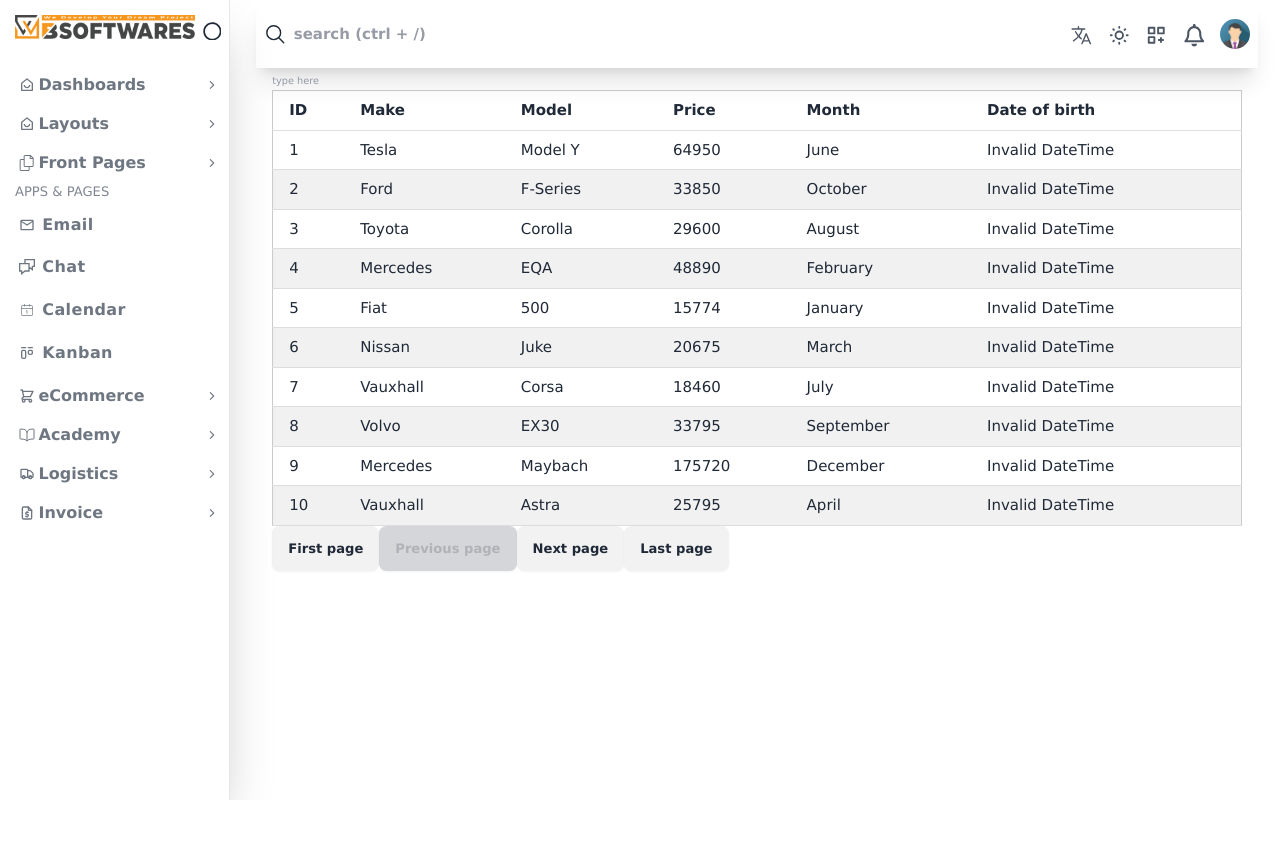
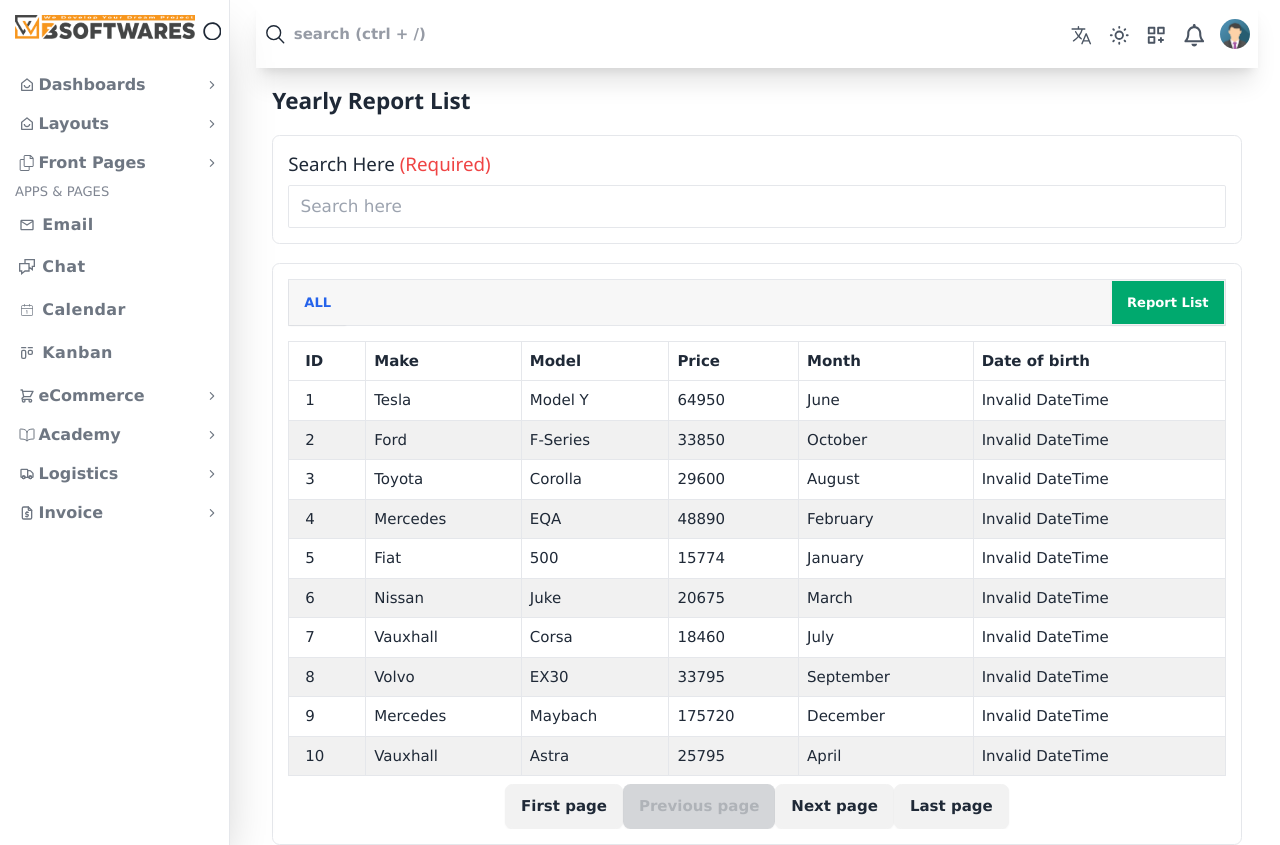
Before and after one commit to Nextwebservice-Frontend/react-admin-template, a React (Vite) app: page /tableTanStack in a window 1280 px wide. Before the commit the page ends 800 px from the top, so only its background shows below. Built offline with nearby package versions, Linux system fonts and the light colour scheme.

Commit message:
tanstack table added

```diff
--- a/src/Pages/Profile/ProfileModal.jsx
+++ b/src/Pages/Profile/ProfileModal.jsx
@@ -77,9 +77,7 @@
                                                     className="input input-bordered w-full "
                                                 />
                                             </div>
-
                                         </div>
-
                                         <div className="bg-[#f7f7f7] mt-4 p-6 border flex gap-2 justify-end">
                                             <button className="bg-[#5cb85c] text-lg text-white ml-4 inline-flex justify-center rounded-md border border-transparent  px-4 py-2  font-medium  hover:bg-blue-200 focus:outline-none focus-visible:ring-2 focus-visible:ring-blue-500 focus-visible:ring-offset-2">
                                                 Add
--- a/src/Pages/ReactDataTable/TableTanStack.jsx
+++ b/src/Pages/ReactDataTable/TableTanStack.jsx
@@ -11,7 +11,6 @@
             header: 'ID',
             accessorKey: 'id',
             footer: 'ID'
-
         },
         {
             header: 'Make',
@@ -23,29 +22,24 @@
             header: 'Model',
             accessorKey: 'model',
             footer: 'Model'
-
         }
         ,
         {
             header: 'Price',
             accessorKey: 'price',
             footer: 'Price'
-
         }
         ,
         {
             header: 'Month',
             accessorKey: 'month',
             footer: 'Month',
-
-
         },
         {
             header: 'Date of birth',
             accessorKey: 'dob',
             footer: 'Date of birth',
             cell : info => DateTime.fromISO(info.getValue()).toLocaleString(DateTime.DATE_MED),
-
         }
     ]
     const [sorting, setSorting] = useState([])
@@ -67,47 +61,64 @@
     return (
         <>
             <div className='w3-container'>
-                <input type="text my-5 py-10" value={filtering} onChange={(e) => setFiltering(e.target.value)} placeholder='type here' />
-                <table className='w3-table-all'>
+                <div className="flex flex-wrap align-items-center justify-content-between gap-2 my-5 ">
+                    <h1 className="text-xl md:text-2xl text-900 font-bold ml-4 md:ml-0">Yearly Report List</h1>
+                </div>
+
+                <div className="flex flex-col justify-content-end border p-4 mb-5 rounded-lg">
+                    <h1 className='mb-2 w-full text-xl'>Search Here <span className='text-red-500'>(Required)</span></h1>
+                    <span>
+                        <input className='border w-full py-2 rounded-sm text-lg pl-3' type="text" value={filtering} onChange={(e) => setFiltering(e.target.value)} placeholder='Search here' />
+                    </span>
+                </div>
+                <div className='border p-4 rounded-lg'>
+                    <div className='flex flex-col md:flex-row md:items-center md:justify-between gap-2 md:gap-0 md:border mb-4 w-full'>
+                        <div className='flex border md:border-none w-full'>
+                            <button className='btn rounded-none border-none text-blue-600 bg-[#f7f7f7]'>ALL</button>
+                            <button className='w-[100%]  bg-[#f7f7f7]'></button>
+                        </div>
+                        <button className='btn rounded-none bg-success text-white'>Report List</button>
+                    </div>
+                    {/* table start here */}
+                    <div className='' style={{ overflow: 'auto' }} >
+                        <table className='w3-table-all '>
                             <thead>
                                 {table.getHeaderGroups().map(headerGroup => (
                                     <tr key={headerGroup.id}>
-                                {headerGroup.headers.map(header => <th key={header.id}>
+                                        {headerGroup.headers.map(header => <th key={header.id} className='border'>
                                             {flexRender(
                                                 header.column.columnDef.header, header.getContext()
                                             )}
-
                                             {
                                                 {
-                                            asc:'asc',desc:'desc'
-                                        }[header.column.getIsSorted()?? null]
+                                                    asc: 'asc', desc: 'desc'
+                                                }[header.column.getIsSorted() ?? null]
                                             }
                                         </th>)}
-
                                     </tr>
-
                                 ))}
-
                             </thead>
-
-                    <tbody>
-                        {table.getRowModel().rows.map(row =>(
-                            <tr key={row.id}>
-                                {row.getVisibleCells().map(cell =>(
-                                    <td key={cell.id}>
-                                        {flexRender(cell.column.columnDef.cell,cell.getContext())}
+                            <tbody className=''>
+                                {table.getRowModel().rows.map(row => (
+                                    <tr key={row.id} >
+                                        {row.getVisibleCells().map(cell => (
+                                            <td key={cell.id} className='border'>
+                                                {flexRender(cell.column.columnDef.cell, cell.getContext())}
                                             </td>
                                         ))}
                                     </tr>
                                 ))}
-
                             </tbody>
                         </table>
-                <div>
-                    <button className='btn' onClick={() => table.setPageIndex(0)}>First page</button>
-                    <button className='btn' disabled={!table.getCanPreviousPage()} onClick={() =>table.previousPage()}>Previous page</button>
-                    <button className='btn' disabled={!table.getCanNextPage()} onClick={() =>table.nextPage()}>Next page</button>
-                    <button className='btn' onClick={() =>table.setPageIndex(table.getPageCount()-1)}>Last page</button>
+                        <div className='text-center mt-2'>
+                            <button className='btn text-sm md:text-base' onClick={() => table.setPageIndex(0)}>First page</button>
+                            <button className='btn text-sm md:text-base' disabled={!table.getCanPreviousPage()} onClick={() => table.previousPage()}>Previous page</button>
+                            <button className='btn text-sm md:text-base' disabled={!table.getCanNextPage()} onClick={() => table.nextPage()}>Next page</button>
+                            <button className='btn text-sm md:text-base' onClick={() => table.setPageIndex(table.getPageCount() - 1)}>Last page</button>
+                        </div>
+
+                    </div>
+
                 </div>
             </div>
         </>
--- a/src/Pages/Reports/YearlyInvoice/YearlyInvoice.jsx
+++ b/src/Pages/Reports/YearlyInvoice/YearlyInvoice.jsx
@@ -67,11 +67,11 @@
                 <div className="flex flex-wrap align-items-center justify-content-between gap-2 my-5">
                     <h1 className="text-xl md:text-2xl text-900 font-bold ml-4 md:ml-0">Yearly Report List</h1>
                 </div>
-                <div className="flex flex-col justify-content-end border p-4 mb-5 ">
+                <div className="flex flex-col justify-content-end border p-4 mb-5 rounded-lg">
                     <h1 className='mb-2 w-full text-xl'>Search Here <span className='text-red-500'>(Required)</span></h1>
                     <span className="p-input-icon-left ">
                         <i className="pi pi-search" />
-                        <InputText value={globalFilterValue} onChange={onGlobalFilterChange} placeholder="Keyword Search" className='w-full border mb-5 h-[40px] text-lg' />
+                        <InputText value={globalFilterValue} onChange={onGlobalFilterChange} placeholder="Keyword Search" className='w-full border mb-5 h-[40px] text-lg text-lg' />
                     </span>
                 </div>
                 {/* Data table */}
```
Also changed, not shown: src/Router/Router.jsx (+0 -7 lines). Lines whose indentation alone changed are shown as unchanged.
